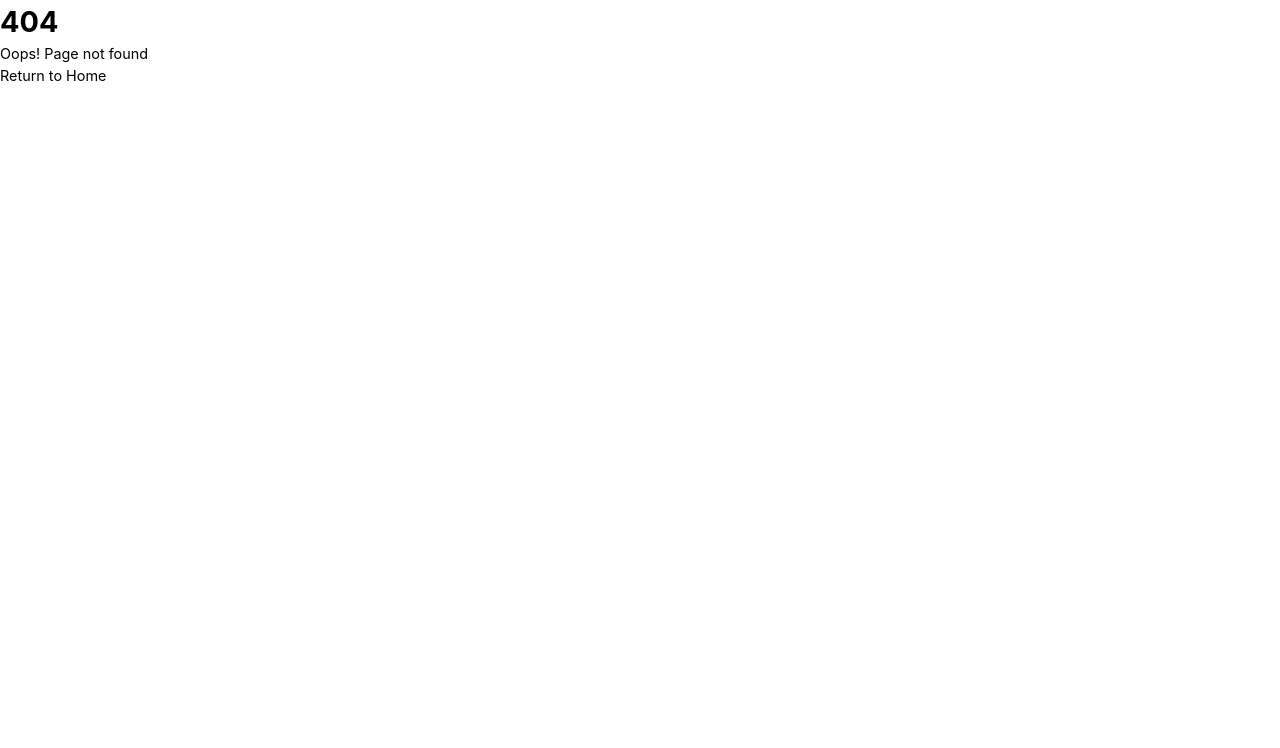
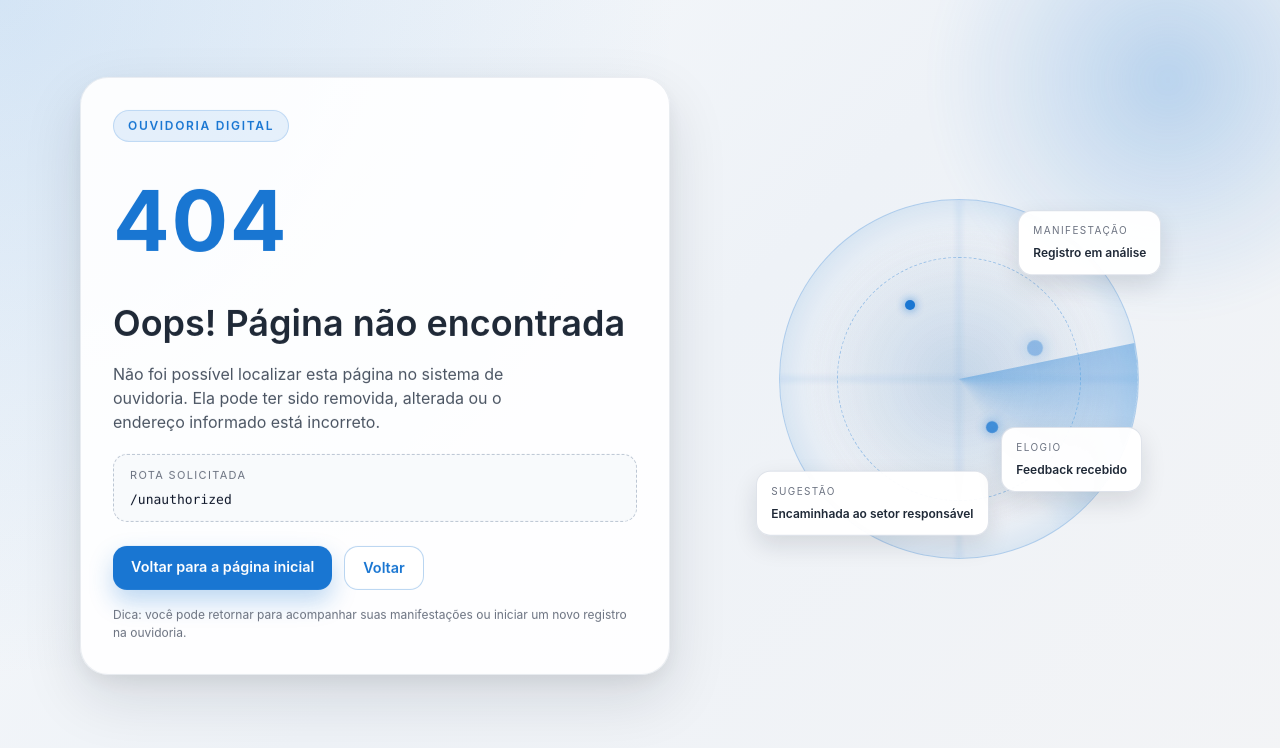
Before and after one commit to leandro-keek-conecta/ale-cmjp-front, a React (Vite) app: page /unauthorized in a window 1280 px wide. Before the commit this address had no page. Shown: the top 748 px of the page. Built offline with nearby package versions, Linux system fonts and the light colour scheme.

Commit message:
fix: enhance NotFound page layout and styling with new CSS module

```diff
--- /dev/null
+++ b/src/pages/notFound/NotFoundPage.module.css
@@ -0,0 +1,357 @@
+.page {
+  position: relative;
+  min-height: 100vh;
+  overflow: hidden;
+  --accent: #1976d2;
+  background:
+    radial-gradient(circle at top left, rgba(25, 118, 210, 0.16), transparent 45%),
+    linear-gradient(135deg, #f8fafc 0%, #eef2f7 50%, #f3f4f6 100%);
+  color: #0f172a;
+}
+
+.glow {
+  position: absolute;
+  inset: -20% -10% auto auto;
+  width: 480px;
+  height: 480px;
+  border-radius: 50%;
+  background: radial-gradient(
+    circle,
+    rgba(25, 118, 210, 0.25) 0%,
+    rgba(25, 118, 210, 0.08) 45%,
+    transparent 70%
+  );
+  filter: blur(10px);
+  pointer-events: none;
+}
+
+.main {
+  position: relative;
+  z-index: 1;
+  width: min(1120px, 92vw);
+  margin: 0 auto;
+  padding: 80px 0 96px;
+  display: grid;
+  grid-template-columns: minmax(280px, 1.1fr) minmax(260px, 0.9fr);
+  gap: 48px;
+  align-items: center;
+}
+
+.content {
+  padding: 32px;
+  border-radius: 28px;
+  background: rgba(255, 255, 255, 0.9);
+  border: 1px solid rgba(148, 163, 184, 0.2);
+  box-shadow:
+    0 24px 60px rgba(15, 23, 42, 0.12),
+    0 8px 20px rgba(15, 23, 42, 0.06);
+  backdrop-filter: blur(14px);
+  animation: float 7s ease-in-out infinite;
+}
+
+.badge {
+  display: inline-flex;
+  align-items: center;
+  gap: 8px;
+  padding: 6px 14px;
+  font-size: 12px;
+  font-weight: 600;
+  letter-spacing: 0.14em;
+  text-transform: uppercase;
+  color: var(--accent);
+  border-radius: 999px;
+  background: rgba(25, 118, 210, 0.1);
+  border: 1px solid rgba(25, 118, 210, 0.2);
+}
+
+.title {
+  margin-top: 16px;
+  display: flex;
+  flex-wrap: wrap;
+  gap: 12px;
+  align-items: baseline;
+}
+
+.titleCode {
+  font-size: clamp(42px, 7vw, 84px);
+  font-weight: 700;
+  color: var(--accent);
+  letter-spacing: 0.02em;
+}
+
+.titleText {
+  font-size: clamp(22px, 3vw, 36px);
+  font-weight: 600;
+  color: #1f2937;
+}
+
+.subtitle {
+  margin-top: 12px;
+  font-size: 16px;
+  color: #4b5563;
+  max-width: 46ch;
+}
+
+.routeBox {
+  margin-top: 20px;
+  padding: 12px 16px;
+  border-radius: 14px;
+  border: 1px dashed rgba(148, 163, 184, 0.6);
+  background: rgba(248, 250, 252, 0.9);
+  display: flex;
+  flex-direction: column;
+  gap: 6px;
+}
+
+.routeLabel {
+  font-size: 11px;
+  letter-spacing: 0.12em;
+  text-transform: uppercase;
+  color: #6b7280;
+}
+
+.routeValue {
+  font-size: 13px;
+  font-family: ui-monospace, SFMono-Regular, Menlo, Monaco, Consolas,
+    "Liberation Mono", "Courier New", monospace;
+  color: #0f172a;
+  word-break: break-all;
+}
+
+.actions {
+  margin-top: 24px;
+  display: flex;
+  flex-wrap: wrap;
+  gap: 12px;
+}
+
+.primary,
+.secondary {
+  padding: 10px 18px;
+  border-radius: 14px;
+  font-weight: 600;
+  transition: transform 0.2s ease, box-shadow 0.2s ease;
+}
+
+.primary {
+  background: var(--accent);
+  color: white;
+  box-shadow: 0 12px 24px rgba(25, 118, 210, 0.28);
+}
+
+.primary:hover {
+  transform: translateY(-2px);
+  box-shadow: 0 16px 30px rgba(25, 118, 210, 0.34);
+}
+
+.secondary {
+  border: 1px solid rgba(25, 118, 210, 0.3);
+  color: var(--accent);
+  background: white;
+}
+
+.secondary:hover {
+  transform: translateY(-2px);
+}
+
+.hint {
+  margin-top: 16px;
+  font-size: 12px;
+  color: #6b7280;
+}
+
+.scene {
+  position: relative;
+  min-height: 420px;
+  display: grid;
+  place-items: center;
+}
+
+.radar {
+  position: relative;
+  width: min(360px, 80vw);
+  aspect-ratio: 1;
+  border-radius: 50%;
+  background:
+    radial-gradient(circle, rgba(25, 118, 210, 0.15), transparent 62%),
+    radial-gradient(circle at center, rgba(15, 23, 42, 0.05) 0%, transparent 65%);
+  border: 1px solid rgba(25, 118, 210, 0.3);
+  box-shadow: inset 0 0 50px rgba(25, 118, 210, 0.2);
+  overflow: hidden;
+}
+
+.radar::before {
+  content: "";
+  position: absolute;
+  inset: 16%;
+  border-radius: 50%;
+  border: 1px dashed rgba(25, 118, 210, 0.35);
+}
+
+.radar::after {
+  content: "";
+  position: absolute;
+  inset: 0;
+  border-radius: 50%;
+  background: conic-gradient(
+    from 0deg,
+    rgba(25, 118, 210, 0.38),
+    rgba(25, 118, 210, 0) 70deg,
+    transparent 70deg
+  );
+  animation: sweep 4.5s linear infinite;
+  mix-blend-mode: screen;
+}
+
+.radarGrid {
+  position: absolute;
+  inset: 0;
+  background:
+    linear-gradient(
+        90deg,
+        transparent 48%,
+        rgba(25, 118, 210, 0.15) 50%,
+        transparent 52%
+      ),
+    linear-gradient(
+        transparent 48%,
+        rgba(25, 118, 210, 0.15) 50%,
+        transparent 52%
+      );
+  opacity: 0.4;
+}
+
+.dot {
+  position: absolute;
+  width: 10px;
+  height: 10px;
+  border-radius: 999px;
+  background: var(--accent);
+  box-shadow: 0 0 10px rgba(25, 118, 210, 0.8);
+  animation: ping 2.6s ease-in-out infinite;
+}
+
+.dotOne {
+  top: 28%;
+  left: 35%;
+  animation-delay: 0.2s;
+}
+
+.dotTwo {
+  top: 62%;
+  left: 58%;
+  animation-delay: 0.6s;
+}
+
+.dotThree {
+  top: 40%;
+  left: 70%;
+  animation-delay: 1s;
+}
+
+.messageCard {
+  position: absolute;
+  display: flex;
+  flex-direction: column;
+  gap: 6px;
+  padding: 12px 14px;
+  background: rgba(255, 255, 255, 0.96);
+  border-radius: 14px;
+  border: 1px solid rgba(148, 163, 184, 0.3);
+  box-shadow: 0 10px 24px rgba(15, 23, 42, 0.12);
+  font-size: 12px;
+  animation: float 6s ease-in-out infinite;
+}
+
+.messageTag {
+  font-size: 10px;
+  letter-spacing: 0.14em;
+  text-transform: uppercase;
+  color: #6b7280;
+}
+
+.messageText {
+  font-weight: 600;
+  color: #1f2937;
+}
+
+.messageOne {
+  top: 10%;
+  right: 8%;
+  animation-delay: 0.1s;
+}
+
+.messageTwo {
+  bottom: 12%;
+  left: 8%;
+  animation-delay: 0.6s;
+}
+
+.messageThree {
+  bottom: 22%;
+  right: 12%;
+  animation-delay: 1s;
+}
+
+@keyframes sweep {
+  from {
+    transform: rotate(0deg);
+  }
+  to {
+    transform: rotate(360deg);
+  }
+}
+
+@keyframes float {
+  0%,
+  100% {
+    transform: translateY(0px);
+  }
+  50% {
+    transform: translateY(-8px);
+  }
+}
+
+@keyframes ping {
+  0%,
+  100% {
+    transform: scale(1);
+    opacity: 1;
+  }
+  70% {
+    transform: scale(1.6);
+    opacity: 0.4;
+  }
+}
+
+@media (max-width: 900px) {
+  .main {
+    grid-template-columns: 1fr;
+    padding: 64px 0 72px;
+  }
+
+  .scene {
+    order: -1;
+    min-height: 320px;
+  }
+}
+
+@media (max-width: 600px) {
+  .content {
+    padding: 24px;
+  }
+
+  .actions {
+    flex-direction: column;
+    align-items: stretch;
+  }
+}
+
+@media (prefers-reduced-motion: reduce) {
+  .content,
+  .messageCard,
+  .dot,
+  .radar::after {
+    animation: none !important;
+  }
+}
--- a/src/pages/notFound/NotFoundPage.tsx
+++ b/src/pages/notFound/NotFoundPage.tsx
@@ -1,25 +1,83 @@
-import { useLocation } from "react-router-dom";
 import { useEffect } from "react";
+import { Link, useLocation } from "react-router-dom";
+import styles from "./NotFoundPage.module.css";
 
 const NotFound = () => {
   const location = useLocation();
 
   useEffect(() => {
     console.error(
-      "404 Error: User attempted to access non-existent route:",
+      "Erro 404: tentativa de acesso a uma rota inexistente:",
       location.pathname
     );
   }, [location.pathname]);
 
   return (
-    <div className="min-h-screen flex items-center justify-center bg-gray-100">
-      <div className="text-center">
-        <h1 className="text-4xl font-bold mb-4">404</h1>
-        <p className="text-xl text-gray-600 mb-4">Oops! Page not found</p>
-        <a href="/" className="text-blue-500 hover:text-blue-700 underline">
-          Return to Home
-        </a>
-      </div>
+    <div className={styles.page}>
+      <div className={styles.glow} aria-hidden="true" />
+      <main className={styles.main}>
+        <section className={styles.content}>
+          <span className={styles.badge}>Ouvidoria Digital</span>
+
+          <h1 className={styles.title}>
+            <span className={styles.titleCode}>404</span>
+            <span className={styles.titleText}>Oops! Página não encontrada</span>
+          </h1>
+
+          <p className={styles.subtitle}>
+            Não foi possível localizar esta página no sistema de ouvidoria.
+            Ela pode ter sido removida, alterada ou o endereço informado está incorreto.
+          </p>
+
+          <div className={styles.routeBox}>
+            <span className={styles.routeLabel}>Rota solicitada</span>
+            <code className={styles.routeValue}>{location.pathname}</code>
+          </div>
+
+          <div className={styles.actions}>
+            <Link className={styles.primary} to="/">
+              Voltar para a página inicial
+            </Link>
+
+            <button
+              className={styles.secondary}
+              type="button"
+              onClick={() => window.history.back()}
+            >
+              Voltar
+            </button>
+          </div>
+
+          <p className={styles.hint}>
+            Dica: você pode retornar para acompanhar suas manifestações
+            ou iniciar um novo registro na ouvidoria.
+          </p>
+        </section>
+
+        <aside className={styles.scene} aria-hidden="true">
+          <div className={styles.radar}>
+            <span className={styles.radarGrid} />
+            <span className={`${styles.dot} ${styles.dotOne}`} />
+            <span className={`${styles.dot} ${styles.dotTwo}`} />
+            <span className={`${styles.dot} ${styles.dotThree}`} />
+          </div>
+
+          <div className={`${styles.messageCard} ${styles.messageOne}`}>
+            <span className={styles.messageTag}>Manifestação</span>
+            <span className={styles.messageText}>Registro em análise</span>
+          </div>
+
+          <div className={`${styles.messageCard} ${styles.messageTwo}`}>
+            <span className={styles.messageTag}>Sugestão</span>
+            <span className={styles.messageText}>Encaminhada ao setor responsável</span>
+          </div>
+
+          <div className={`${styles.messageCard} ${styles.messageThree}`}>
+            <span className={styles.messageTag}>Elogio</span>
+            <span className={styles.messageText}>Feedback recebido</span>
+          </div>
+        </aside>
+      </main>
     </div>
   );
 };
```
